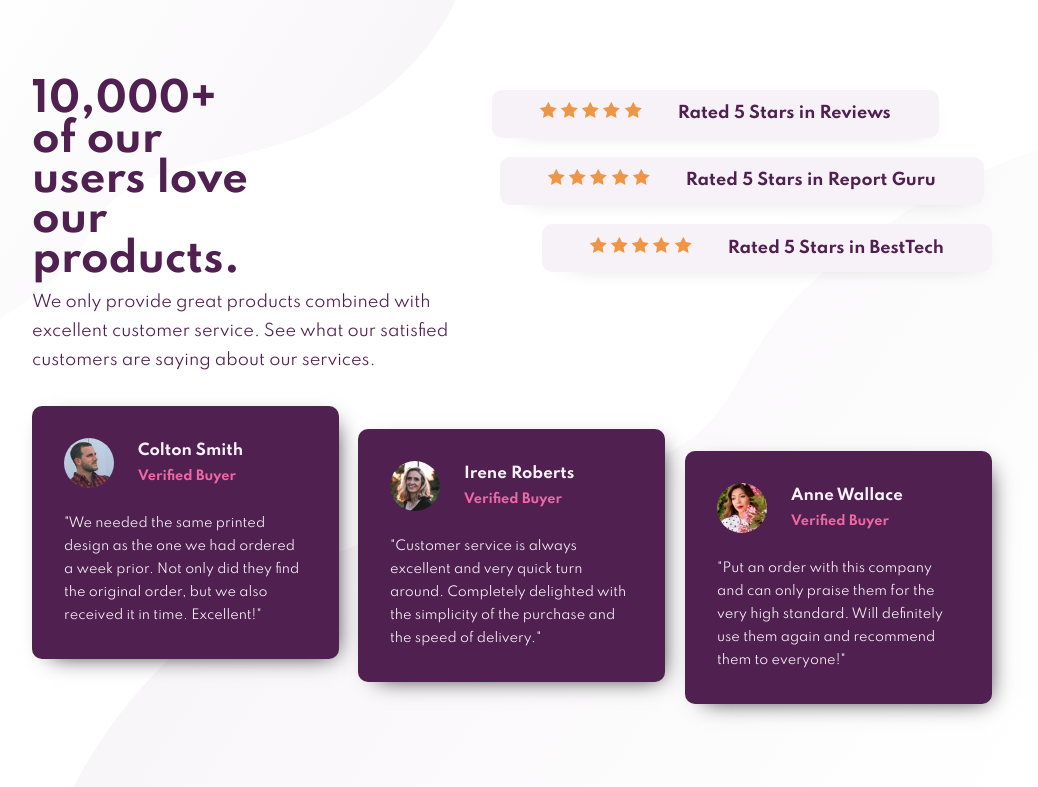
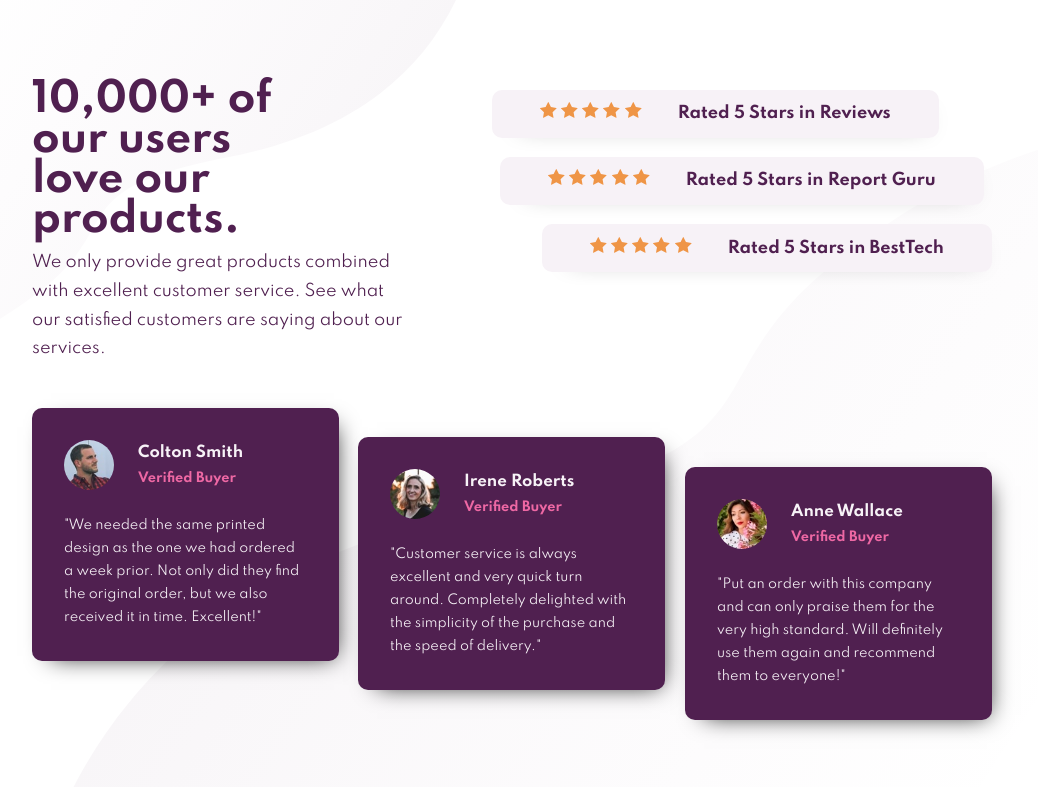
Before and after one commit to secretSilentPanda/social-proof-section, a plain HTML site: page index.html in a window 1280 px wide. Shown: the whole page, without its empty margins (128-1166 px from the left). Drawn offline with nearby package versions, Linux system fonts and the light colour scheme.

Commit message:
Update main.css

```diff
--- a/sass/main.css
+++ b/sass/main.css
@@ -124,7 +124,10 @@ main .row2 .testimonial__content {
   main .row1 .content__heading {
     font-size: 2.5rem;
     margin-bottom: 0.2em;
-    margin-right: 6em;
+    margin-right: 4em;
+  }
+  main .row1 .content__text {
+    margin-right: 5em;
   }
   main .row1 .rating {
     flex: 1;
@@ -144,7 +147,7 @@ main .row2 .testimonial__content {
   }
   main .row2 {
     flex: 1;
-    margin-bottom: 2em;
+    margin-bottom: 1em;
     display: flex;
     justify-content: space-between;
     align-items: center;
```
